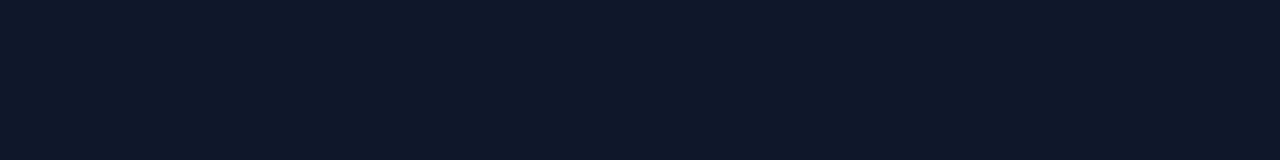
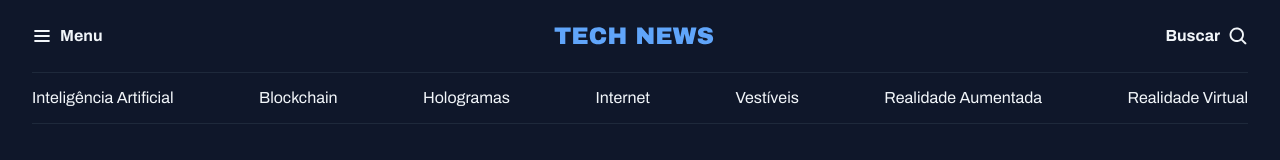
Before and after one commit to Dav1994Moutinho/fullstack-projeto-portal-de-noticias, a plain HTML site: page index.html in a window 1280 px wide. Drawn offline with Linux system fonts and the light colour scheme.

Commit message:
Building header

```diff
--- a/index.html
+++ b/index.html
@@ -10,6 +10,31 @@
     <title>Portal de notícias</title>
 </head>
 <body>
+    <header class="container">
+        <nav id="primary" class="grid grid-flow-column">
+            <div>
+                <img src="assets/icons/List.svg" alt="Ícone de menu">
+                <strong>Menu</strong>
+            </div>
 
+            <div>
+                <img src="assets/Logo.svg" alt="Technews logo">
+            </div>
+
+            <div>
+                <strong>Buscar</strong>
+                <img src="assets/icons/MagnifyingGlass.svg" alt="">
+            </div>
+        </nav>
+        <nav id="secundary" class="grid grid-flow-column">
+            <a href="#">Inteligência Artificial</a>
+            <a href="#">Blockchain</a>
+            <a href="#">Hologramas</a>
+            <a href="#">Internet</a>
+            <a href="#">Vestíveis</a>
+            <a href="#">Realidade Aumentada</a>
+            <a href="#">Realidade Virtual</a>
+        </nav>
+    </header>
 </body>
 </html>
--- a/styles/global.css
+++ b/styles/global.css
@@ -39,3 +39,19 @@ a:hover {
 h1, h2, h3 {
     font: inherit;
 }
+
+.container {
+    max-width: 1280px;
+    padding-inline: 32px;
+    margin-inline: auto;
+}
+
+/* utility first*/
+
+.grid {
+    display: grid;
+}
+
+.grid-flow-column {
+    grid-auto-flow: column;
+}
--- /dev/null
+++ b/styles/header.css
@@ -0,0 +1,24 @@
+#primary {
+    padding-block: 20px;
+
+    div {
+        display: flex;
+        align-items: center;
+        gap: 8px;
+    }
+
+    div:nth-child(2) {
+        margin: auto;
+    }
+
+    div:nth-child(3) {
+        justify-self: end;
+    }
+}
+
+#secundary {
+    padding-block: 14px;
+    border: solid 1px var(--stroke-color);
+    border-inline: none;
+    justify-content: space-between;
+}
--- a/styles/index.css
+++ b/styles/index.css
@@ -1 +1,2 @@
 @import url(global.css);
+@import url(header.css);
```
